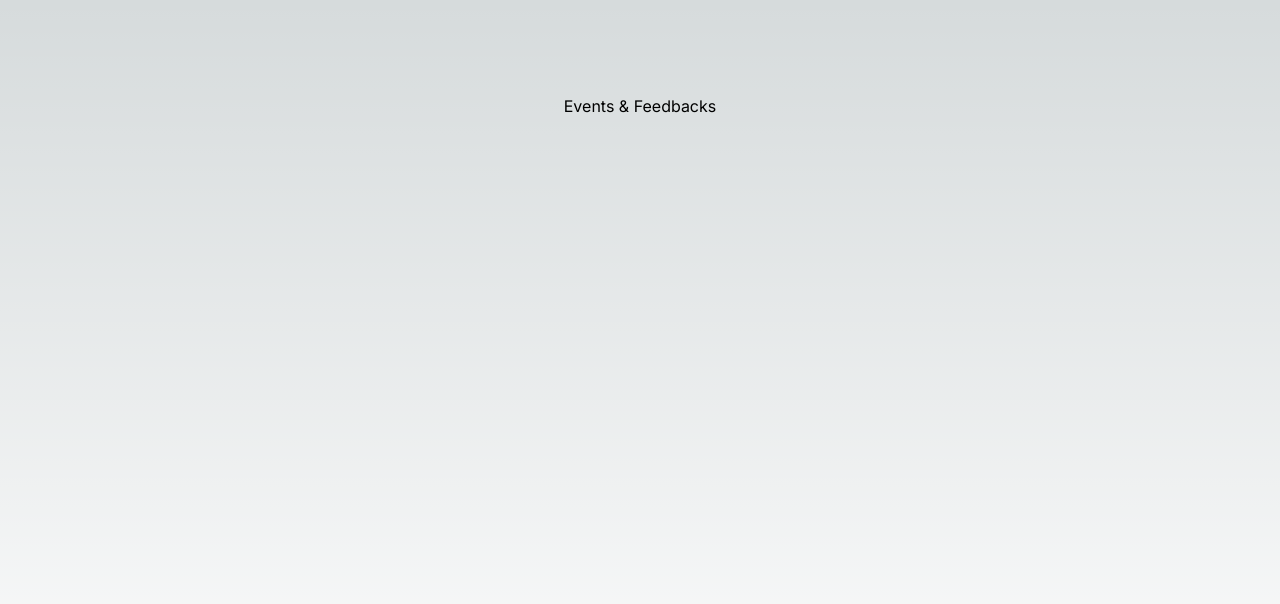
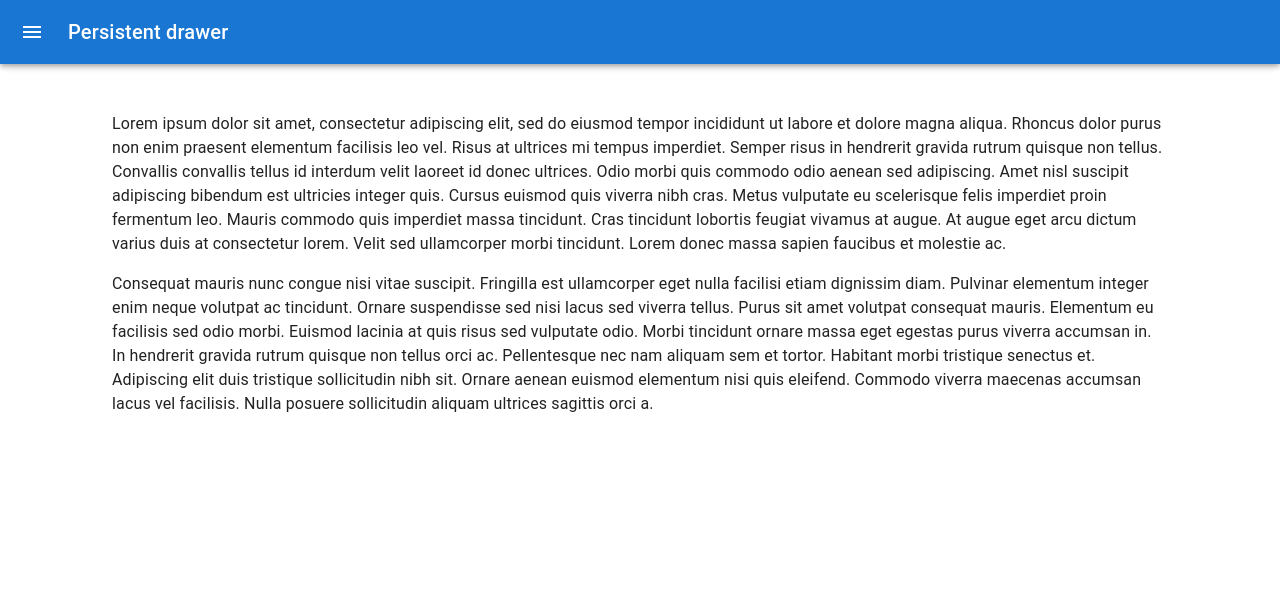
Before and after one commit to artemu78/events-n-feedbacks, a Next.js app: page / in a window 1280 px wide. Shown: the top 604 px of the page. Built offline with nearby package versions, Linux system fonts and the light colour scheme.

Commit message:
Add server-side rendering and update dependencies

```diff
--- /dev/null
+++ b/src/app/components/root/index.module.css
@@ -0,0 +1,37 @@
+/* Main.module.css */
+.mainBase {
+  flex-grow: 1;
+  padding: 16px; /* Assuming theme.spacing(3) is equivalent to 16px */
+  transition: margin 225ms cubic-bezier(0.4, 0, 0.6, 1); /* Replace with your theme's transition */
+  margin-left: -240px; /* Replace 240px with your drawerWidth value */
+}
+
+.mainOpen {
+  margin-left: 0;
+  transition: margin 195ms cubic-bezier(0, 0, 0.2, 1); /* Replace with your theme's transition */
+}
+
+/* AppBar.module.css */
+.appBarBase {
+  transition: margin 225ms cubic-bezier(0.4, 0, 0.6, 1),
+    width 225ms cubic-bezier(0.4, 0, 0.6, 1);
+  /* Replace with your theme's transition */
+}
+
+.appBarOpen {
+  margin-left: 240px; /* Replace with your actual drawerWidth value */
+  width: calc(100% - 240px); /* Replace with your actual drawerWidth value */
+  transition: margin 195ms cubic-bezier(0, 0, 0.2, 1),
+    width 195ms cubic-bezier(0, 0, 0.2, 1);
+  /* Replace with your theme's transition */
+}
+
+.drawerHeaderBase {
+  display: flex;
+  align-items: center;
+  /* padding: theme.spacing(0, 1); */
+  padding: 0 8px;
+ /* necessary for content to be below app bar */
+ /* ...theme.mixins.toolbar */
+  justify-content: flex-end;
+}
--- /dev/null
+++ b/src/app/components/root/index.tsx
@@ -0,0 +1,220 @@
+import * as React from 'react';
+import Box from '@mui/material/Box';
+import Drawer from '@mui/material/Drawer';
+import CssBaseline from '@mui/material/CssBaseline';
+import MuiAppBar, { AppBarProps as MuiAppBarProps } from '@mui/material/AppBar';
+import Toolbar from '@mui/material/Toolbar';
+import List from '@mui/material/List';
+import Typography from '@mui/material/Typography';
+import Divider from '@mui/material/Divider';
+import IconButton from '@mui/material/IconButton';
+import MenuIcon from '@mui/icons-material/Menu';
+import ChevronLeftIcon from '@mui/icons-material/ChevronLeft';
+import ListItem from '@mui/material/ListItem';
+import ListItemButton from '@mui/material/ListItemButton';
+import ListItemIcon from '@mui/material/ListItemIcon';
+import ListItemText from '@mui/material/ListItemText';
+import InboxIcon from '@mui/icons-material/MoveToInbox';
+import MailIcon from '@mui/icons-material/Mail';
+import styles from './index.module.css';
+const drawerWidth = 240;
+
+interface IMain {
+    open: boolean;
+    children: React.ReactNode;
+    theme?: any;
+}
+
+
+const Main = ({ open, children, theme }: IMain) => {
+    const combinedStyles = `${styles.mainBase} ${open ? styles.mainOpen : ''}`;
+
+    return (
+      <main className={combinedStyles}>
+        {children}
+      </main>
+    );
+  };
+
+// const Main = styled('main', { shouldForwardProp: (prop) => prop !== 'open' })<{
+//   open?: boolean;
+// }>(({ theme, open }) => ({
+//   flexGrow: 1,
+//   padding: theme.spacing(3),
+//   transition: theme.transitions.create('margin', {
+//     easing: theme.transitions.easing.sharp,
+//     duration: theme.transitions.duration.leavingScreen,
+//   }),
+//   marginLeft: `-${drawerWidth}px`,
+//   ...(open && {
+//     transition: theme.transitions.create('margin', {
+//       easing: theme.transitions.easing.easeOut,
+//       duration: theme.transitions.duration.enteringScreen,
+//     }),
+//     marginLeft: 0,
+//   }),
+// }));
+
+interface AppBarProps extends MuiAppBarProps {
+  open?: boolean;
+  children?: React.ReactNode;
+}
+
+// const AppBar = styled(MuiAppBar, {
+//   shouldForwardProp: (prop) => prop !== 'open',
+// })<AppBarProps>(({ theme, open }) => ({
+//   transition: theme.transitions.create(['margin', 'width'], {
+//     easing: theme.transitions.easing.sharp,
+//     duration: theme.transitions.duration.leavingScreen,
+//   }),
+//   ...(open && {
+//     width: `calc(100% - ${drawerWidth}px)`,
+//     marginLeft: `${drawerWidth}px`,
+//     transition: theme.transitions.create(['margin', 'width'], {
+//       easing: theme.transitions.easing.easeOut,
+//       duration: theme.transitions.duration.enteringScreen,
+//     }),
+//   }),
+// }));
+
+const AppBar = ({ open, children }: AppBarProps) => {
+    const combinedStyles = `${styles.appBarBase} ${open ? styles.appBarOpen : ''}`;
+
+    return (
+      <MuiAppBar className={combinedStyles}>
+        {children}
+      </MuiAppBar>
+    );
+  };
+
+// const DrawerHeader = styled('div')(({ theme }) => ({
+//   display: 'flex',
+//   alignItems: 'center',
+//   padding: theme.spacing(0, 1),
+//   // necessary for content to be below app bar
+//   ...theme.mixins.toolbar,
+//   justifyContent: 'flex-end',
+// }));
+
+const DrawerHeader = ({ children }: AppBarProps) => {
+    const combinedStyles = `${styles.drawerHeaderBase}`;
+
+    return (
+      <div className={combinedStyles}>
+        {children}
+      </div>
+    );
+  }
+interface PersistentDrawerLeftProps {
+    open: boolean;
+    setOpen: (open: boolean) => void;
+}
+
+export default function PersistentDrawerLeft({open = false, setOpen}: PersistentDrawerLeftProps) {
+//   const theme = useTheme();
+
+  const handleDrawerOpen = () => {
+    setOpen(true);
+  };
+
+  const handleDrawerClose = () => {
+    setOpen(false);
+  };
+
+  return (
+    <Box sx={{ display: 'flex' }}>
+      <CssBaseline />
+      <AppBar position="fixed" open={open}>
+        <Toolbar>
+          <IconButton
+            color="inherit"
+            aria-label="open drawer"
+            onClick={handleDrawerOpen}
+            edge="start"
+            sx={{ mr: 2, ...(open && { display: 'none' }) }}
+          >
+            <MenuIcon />
+          </IconButton>
+          <Typography variant="h6" noWrap component="div">
+            Persistent drawer
+          </Typography>
+        </Toolbar>
+      </AppBar>
+      <Drawer
+        sx={{
+          width: drawerWidth,
+          flexShrink: 0,
+          '& .MuiDrawer-paper': {
+            width: drawerWidth,
+            boxSizing: 'border-box',
+          },
+        }}
+        variant="persistent"
+        anchor="left"
+        open={open}
+      >
+        <DrawerHeader>
+          <IconButton onClick={handleDrawerClose}>
+            <ChevronLeftIcon />
+          </IconButton>
+        </DrawerHeader>
+        <Divider />
+        <List>
+          {['Inbox', 'Starred', 'Send email', 'Drafts'].map((text, index) => (
+            <ListItem key={text} disablePadding>
+              <ListItemButton>
+                <ListItemIcon>
+                  {index % 2 === 0 ? <InboxIcon /> : <MailIcon />}
+                </ListItemIcon>
+                <ListItemText primary={text} />
+              </ListItemButton>
+            </ListItem>
+          ))}
+        </List>
+        <Divider />
+        <List>
+          {['All mail', 'Trash', 'Spam'].map((text, index) => (
+            <ListItem key={text} disablePadding>
+              <ListItemButton>
+                <ListItemIcon>
+                  {index % 2 === 0 ? <InboxIcon /> : <MailIcon />}
+                </ListItemIcon>
+                <ListItemText primary={text} />
+              </ListItemButton>
+            </ListItem>
+          ))}
+        </List>
+      </Drawer>
+      <Main open={open}>
+        <DrawerHeader />
+        <Typography paragraph>
+          Lorem ipsum dolor sit amet, consectetur adipiscing elit, sed do eiusmod
+          tempor incididunt ut labore et dolore magna aliqua. Rhoncus dolor purus non
+          enim praesent elementum facilisis leo vel. Risus at ultrices mi tempus
+          imperdiet. Semper risus in hendrerit gravida rutrum quisque non tellus.
+          Convallis convallis tellus id interdum velit laoreet id donec ultrices.
+          Odio morbi quis commodo odio aenean sed adipiscing. Amet nisl suscipit
+          adipiscing bibendum est ultricies integer quis. Cursus euismod quis viverra
+          nibh cras. Metus vulputate eu scelerisque felis imperdiet proin fermentum
+          leo. Mauris commodo quis imperdiet massa tincidunt. Cras tincidunt lobortis
+          feugiat vivamus at augue. At augue eget arcu dictum varius duis at
+          consectetur lorem. Velit sed ullamcorper morbi tincidunt. Lorem donec massa
+          sapien faucibus et molestie ac.
+        </Typography>
+        <Typography paragraph>
+          Consequat mauris nunc congue nisi vitae suscipit. Fringilla est ullamcorper
+          eget nulla facilisi etiam dignissim diam. Pulvinar elementum integer enim
+          neque volutpat ac tincidunt. Ornare suspendisse sed nisi lacus sed viverra
+          tellus. Purus sit amet volutpat consequat mauris. Elementum eu facilisis
+          sed odio morbi. Euismod lacinia at quis risus sed vulputate odio. Morbi
+          tincidunt ornare massa eget egestas purus viverra accumsan in. In hendrerit
+          gravida rutrum quisque non tellus orci ac. Pellentesque nec nam aliquam sem
+          et tortor. Habitant morbi tristique senectus et. Adipiscing elit duis
+          tristique sollicitudin nibh sit. Ornare aenean euismod elementum nisi quis
+          eleifend. Commodo viverra maecenas accumsan lacus vel facilisis. Nulla
+          posuere sollicitudin aliquam ultrices sagittis orci a.
+        </Typography>
+      </Main>
+    </Box>
+  );
+}
--- a/src/app/page.tsx
+++ b/src/app/page.tsx
@@ -1,10 +1,13 @@
-import Image from 'next/image'
-import styles from './page.module.css'
+"use client";
+import * as React from 'react';
+import styles from './page.module.css';
+import Main from "@/app/components/root";
+export default function Home() {
+  const [open, setOpen] = React.useState(false);
 
-export default function Home() {
   return (
     <main className={styles.main}>
-      Events & Feedbacks
+      <Main open={open} setOpen={setOpen} />
     </main>
   )
 }
```
Also changed, not shown: package.json (+8 -4 lines), 1 other file (tests, documents, lock files or other folders).
